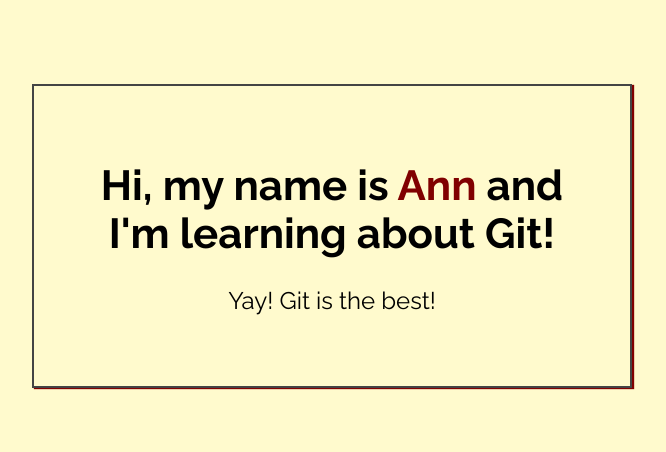
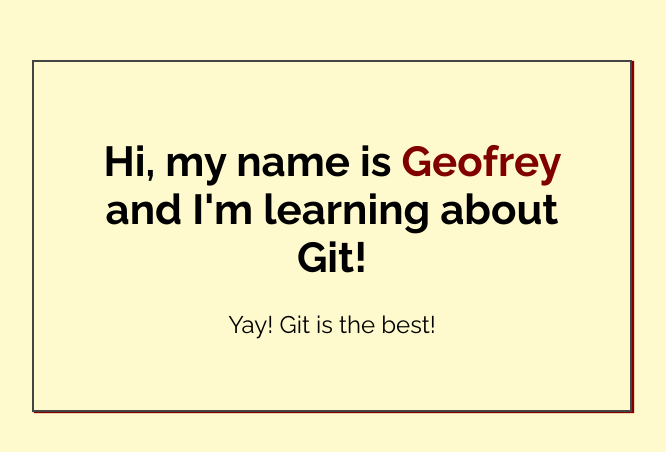
Before and after one commit to Geofrey50/my-first-repo, a plain HTML site: page index.html in a window 1280 px wide. Shown: the part 164-616 px from the top of the page, without its empty margins (308-974 px from the left). Drawn offline with Linux system fonts and the light colour scheme.

Commit message:
Added name to index.html

```diff
--- a/index.html
+++ b/index.html
@@ -14,7 +14,7 @@
 <body>
 
     <div class="greeting">
-        <h1>Hi, my name is <span class="highlight">Ann</span> and I'm learning about Git! </h1>
+        <h1>Hi, my name is <span class="highlight">Geofrey</span> and I'm learning about Git! </h1>
 
         <p>Yay! Git is the best!</p>
     </div>
```
